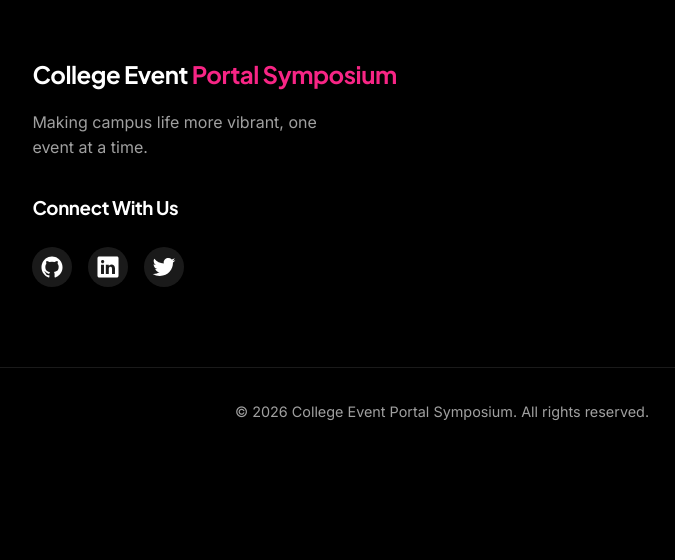
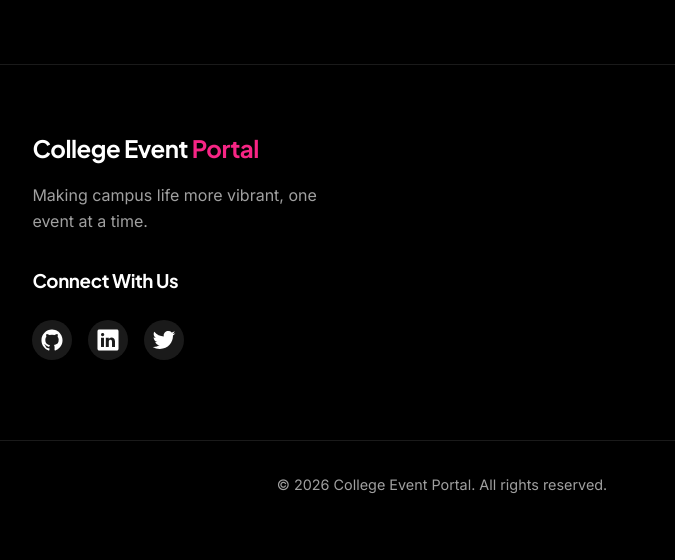
Before and after one commit to eshamohamed336-coder/cep-project-, a Flask app: page / in a window 1280 px wide. Shown: the part 1262-1822 px from the top of the page, without its empty margins (198-873 px from the left). Before the commit the page ends 1683 px from the top, so only its background shows below. Run offline with Flask 3, Linux system fonts and the light colour scheme.

Commit message:
Consistent branding: Remove 'Symposium' and rename to 'College Event Portal' codebase-wide

```diff
--- a/app.py
+++ b/app.py
@@ -195,7 +195,7 @@ def send_event_notification(event_title, event_date):
             msg['To'] = email
             msg['Subject'] = f"New Event: {event_title}"
 
-            body = f"Hello {student.get('name')},\n\nA new event has been posted: {event_title}\nDate: {event_date}\n\nCheck it out on the College Event Portal Symposium portal!"
+            body = f"Hello {student.get('name')},\n\nA new event has been posted: {event_title}\nDate: {event_date}\n\nCheck it out on the College Event Portal portal!"
             msg.attach(MIMEText(body, 'plain'))
 
             server.send_message(msg)
--- a/signup.html
+++ b/signup.html
@@ -167,7 +167,7 @@
 
     <div id="successOverlay" class="success-overlay">
         <h3>your account is created</h3>
-        <p style="color: white; margin-bottom: 2rem;">Welcome to College Event Portal Symposium!</p>
+        <p style="color: white; margin-bottom: 2rem;">Welcome to College Event Portal!</p>
         <button class="btn-auth" style="max-width: 200px;" onclick="window.location.href='./login.html'">Go to Login</button>
     </div>
 
--- a/staff.html
+++ b/staff.html
@@ -210,7 +210,7 @@
 
         <div id="staffContent">
             <nav class="navbar">
-                <div class="logo">College Event <span class="highlight">Portal Symposium</span> <span
+                <div class="logo">College Event <span class="highlight">Portal</span> <span
                         style="font-size: 0.8rem; color: #aaa; margin-left: 10px;">STAFF PORTAL</span></div>
                 <ul class="nav-links">
                     <li><a href="javascript:void(0)" onclick="logout()">Logout</a></li>
@@ -235,7 +235,7 @@
 
                         <div class="form-group">
                             <label>Event Title</label>
-                            <input type="text" id="title" required placeholder="e.g. AI Symposium 2026">
+                            <input type="text" id="title" required placeholder="e.g. AI Event 2026">
                         </div>
 
                         <div style="display: flex; gap: 1rem; margin-bottom: 1.5rem;">
--- a/student.html
+++ b/student.html
@@ -107,7 +107,7 @@
 
     <body>
         <nav class="navbar">
-            <div class="logo">College Event <span class="highlight">Portal Symposium</span> <span
+            <div class="logo">College Event <span class="highlight">Portal</span> <span
                     style="font-size:0.8rem; color:#888;">STUDENT</span> <span id="studentNameDisplay" style="margin-left: 10px; font-size: 0.9rem; color: #4cc9f0;"></span></div>
             <ul class="nav-links">
                 <li><a href="#events">Events</a></li>
--- a/templates/index.html
+++ b/templates/index.html
@@ -124,8 +124,7 @@
             </video>
             <div class="mesh-bg"></div>
             <div class="video-overlay"></div>
-            <h1 class="reveal glow-text" style="font-size: 3.5rem;">College Event <span class="highlight">Portal
-                    Symposium</span></h1>
+            <h1 class="reveal glow-text" style="font-size: 3.5rem;">College Event <span class="highlight">Portal</span></h1>
             <p class="reveal" style="font-size: 1.2rem; color: #aaa; margin-top: 1rem; transition-delay: 0.2s;">Select
                 your role to continue</p>
 
@@ -147,7 +146,7 @@
             <section id="about" class="reveal" style="margin-top: 6rem; max-width: 800px;">
                 <h2 style="font-size: 2.5rem; margin-bottom: 1.5rem;">About <span class="highlight">Us</span></h2>
                 <p style="color: #ccc; line-height: 1.8; font-size: 1.1rem;">
-                    College Event Portal Symposium is the ultimate destination for college spirit and engagement.
+                    College Event Portal is the ultimate destination for college spirit and engagement.
                     Our platform bridges the gap between organizers and students, ensuring
                     that every technical innovation and cultural celebration gets the spotlight it deserves.
                 </p>
@@ -162,7 +161,7 @@
                 <div style="display: flex; justify-content: center; gap: 3rem; flex-wrap: wrap;">
                     <div style="display: flex; align-items: center; gap: 10px;">
                         <ion-icon name="globe-outline" style="font-size: 1.5rem; color: #f72585;"></ion-icon>
-                        <a href="https://jmc.edu" target="_blank" style="color: white; text-decoration: none;">jmc.edu</a>
+                        <a href="https://jmc.edu" target="_blank" style="color: white; text-decoration: none;">https://jmc.edu</a>
                     </div>
                     <div style="display: flex; align-items: center; gap: 10px;">
                         <ion-icon name="call-outline" style="font-size: 1.5rem; color: #4cc9f0;"></ion-icon>
@@ -182,7 +181,7 @@
             <div class="footer-content"
                 style="display: flex; justify-content: space-between; padding: 4rem 10% 2rem; background: #000; border-top: 1px solid rgba(255,255,255,0.1);">
                 <div class="footer-brand">
-                    <h2>College Event <span class="highlight">Portal Symposium</span></h2>
+                    <h2>College Event <span class="highlight">Portal</span></h2>
                     <p style="color: #a0a0a0; max-width: 300px;">Making campus life more vibrant, one event at a time.
                     </p>
                 </div>
@@ -206,7 +205,7 @@
             </div>
             <div class="footer-bottom"
                 style="text-align: center; border-top: 1px solid rgba(255,255,255,0.1); padding: 2rem; color: #a0a0a0; font-size: 0.9rem; background: #000;">
-                <p>&copy; 2026 College Event Portal Symposium. All rights reserved.</p>
+                <p>&copy; 2026 College Event Portal. All rights reserved.</p>
             </div>
         </footer>
     </body>
--- a/templates/signup.html
+++ b/templates/signup.html
@@ -167,7 +167,7 @@
 
     <div id="successOverlay" class="success-overlay">
         <h3>your account is created</h3>
-        <p style="color: white; margin-bottom: 2rem;">Welcome to College Event Portal Symposium!</p>
+        <p style="color: white; margin-bottom: 2rem;">Welcome to College Event Portal!</p>
         <button class="btn-auth" style="max-width: 200px;" onclick="window.location.href='/login'">Go to Login</button>
     </div>
 
--- a/templates/staff.html
+++ b/templates/staff.html
@@ -210,7 +210,7 @@
 
         <div id="staffContent">
             <nav class="navbar">
-                <div class="logo">College Event <span class="highlight">Portal Symposium</span> <span
+                <div class="logo">College Event <span class="highlight">Portal</span> <span
                         style="font-size: 0.8rem; color: #aaa; margin-left: 10px;">STAFF PORTAL</span></div>
                 <ul class="nav-links">
                     <li><a href="javascript:void(0)" onclick="logout()">Logout</a></li>
@@ -235,7 +235,7 @@
 
                         <div class="form-group">
                             <label>Event Title</label>
-                            <input type="text" id="title" required placeholder="e.g. AI Symposium 2026">
+                            <input type="text" id="title" required placeholder="e.g. AI Event 2026">
                         </div>
 
                         <div style="display: flex; gap: 1rem; margin-bottom: 1.5rem;">
--- a/templates/student.html
+++ b/templates/student.html
@@ -107,7 +107,7 @@
 
     <body>
         <nav class="navbar">
-            <div class="logo">College Event <span class="highlight">Portal Symposium</span> <span
+            <div class="logo">College Event <span class="highlight">Portal</span> <span
                     style="font-size:0.8rem; color:#888;">STUDENT</span> <span id="studentNameDisplay" style="margin-left: 10px; font-size: 0.9rem; color: #4cc9f0;"></span></div>
             <ul class="nav-links">
                 <li><a href="#events">Events</a></li>
```
Also changed, not shown: index.html (+4 -5 lines).
